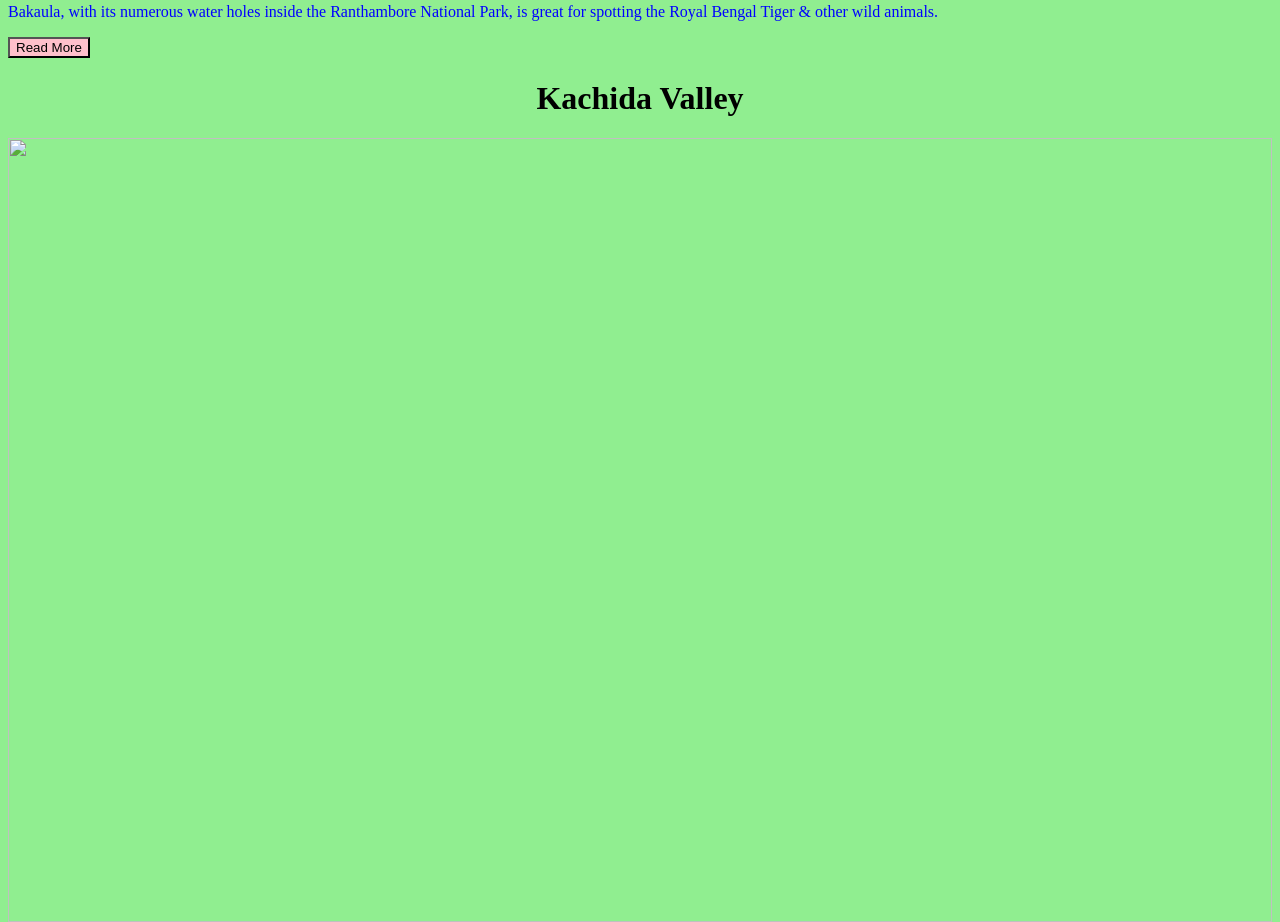
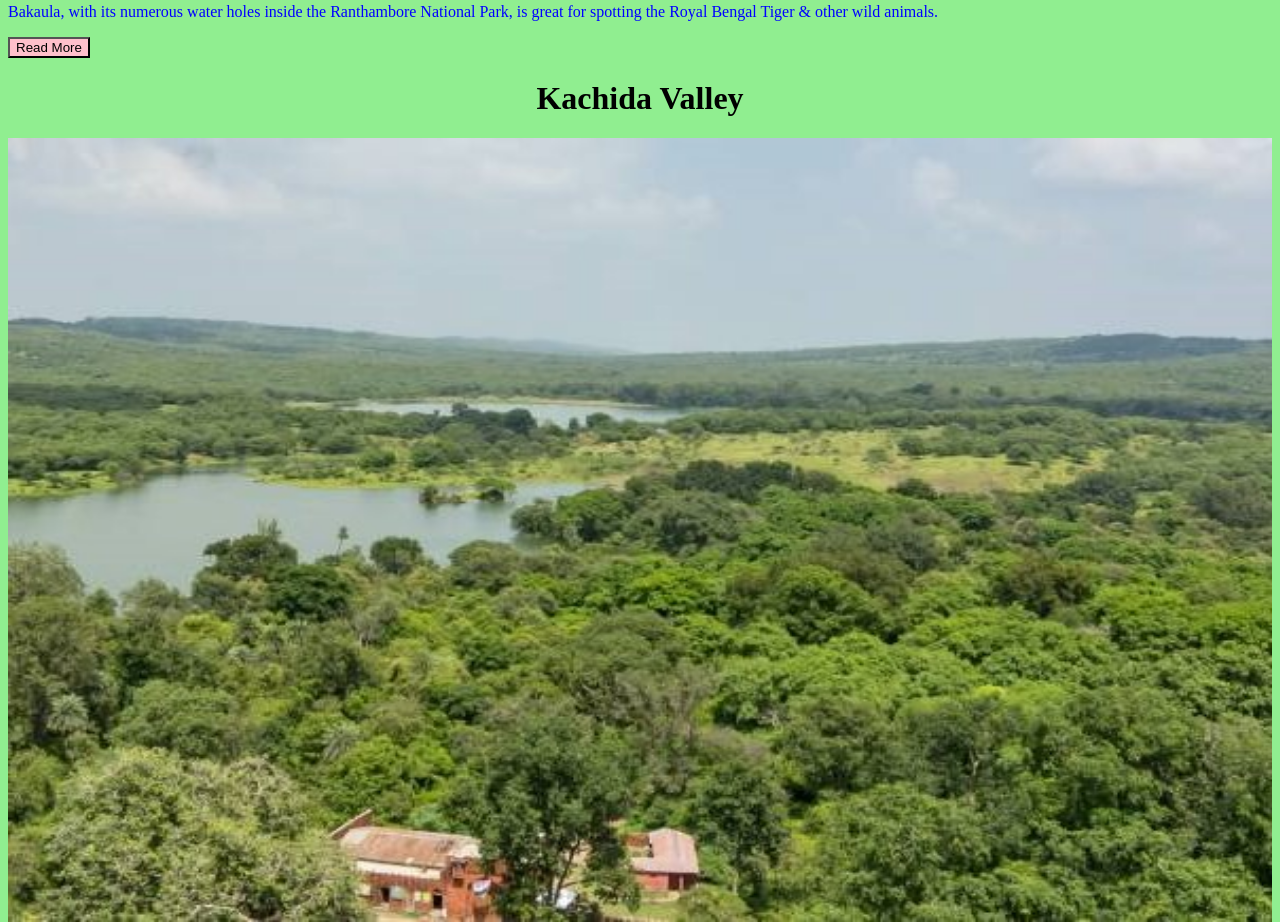
Before and after one commit to codeanas/nationalp, a plain HTML site: page Popular Attractions.html in a window 1280 px wide. Shown: the part 2078-3000 px from the top of the page. Drawn offline with Linux system fonts and the light colour scheme; a web font is replaced by a local one.

Commit message:
Update Popular Attractions.html

```diff
--- a/Popular Attractions.html
+++ b/Popular Attractions.html
@@ -32,7 +32,7 @@
   </form>
 
    <h1 align="center">Kachida Valley</h1>
-<tr><img src="images/mnhfdt,jpg" width="100%" height="100%" class="center"></td>
+<tr><img src="images/AsHvsw2.jpg" width="100%" height="100%" class="center"></td>
   <p style="color:blue">Kachida Valley, located close to Ranthambore, is largely populated by panthers & sloths. The surroundings are extremely beautiful for photography.</p>
 <form method="get" action="Kachida.html">
     <button style="background:pink" type="submit">Read More</button>
```
